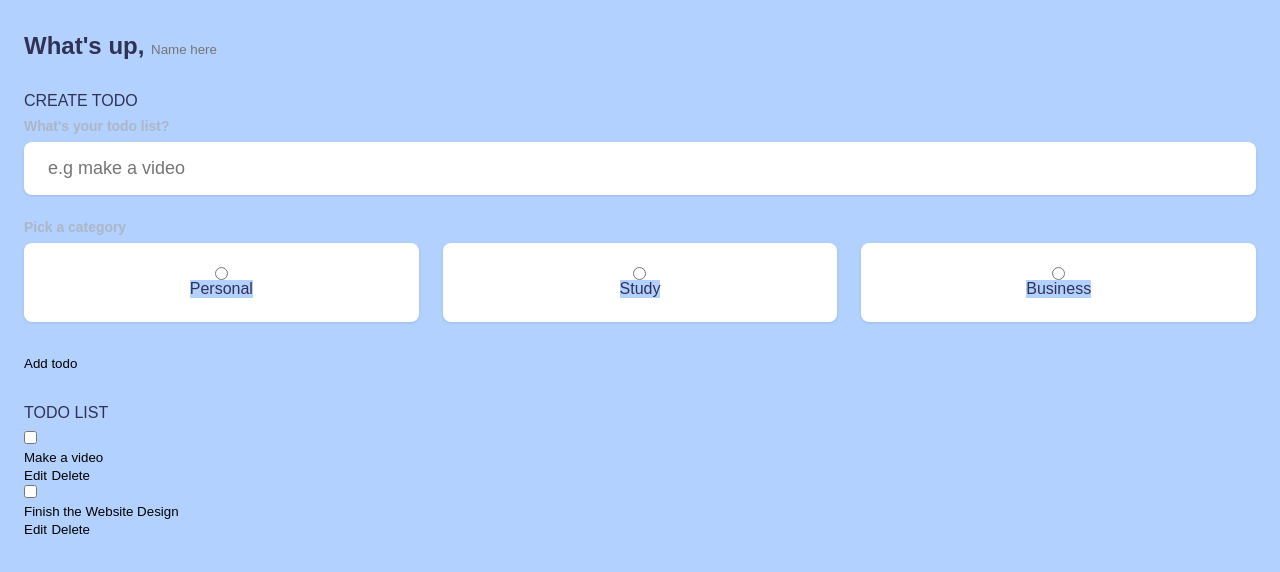
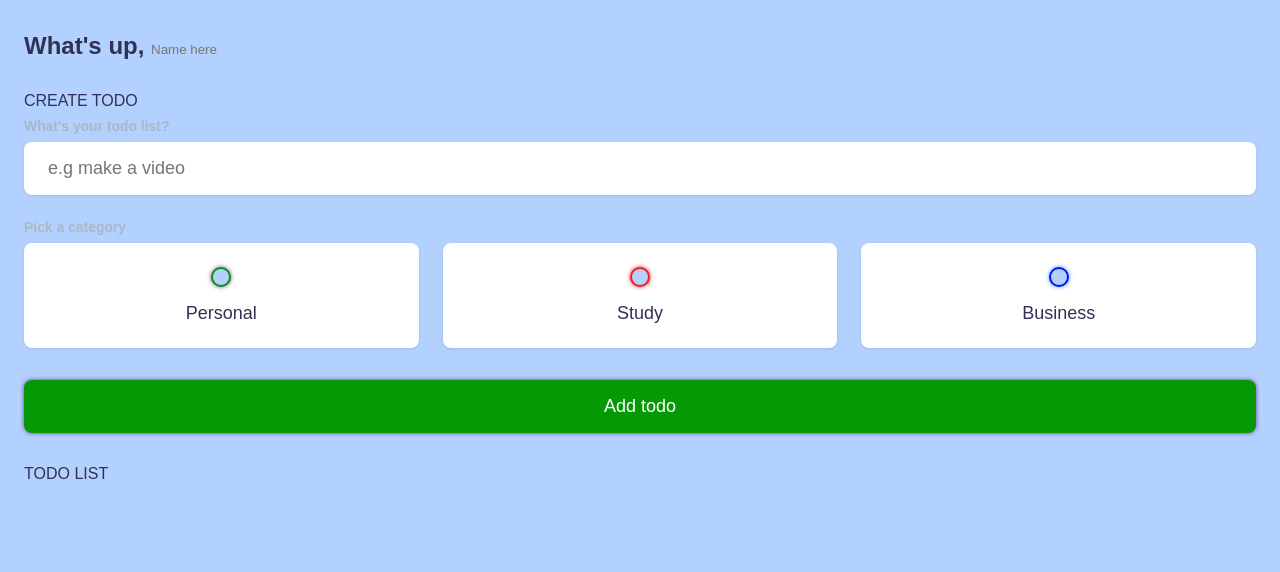
Before and after one commit to Petermwansa/todolist, a plain HTML site: page index.html in a window 1280 px wide. Drawn offline with Linux system fonts and the light colour scheme; a web font is replaced by a local one.

Commit message:
Add the CSS to the project

```diff
--- a/index.html
+++ b/index.html
@@ -33,7 +33,7 @@
                 <div class="options">
                     <label>
                         <input type="radio" name="category" value="business" id="category1" >
-                        <span class="bubble business"></span>
+                        <span class="bubble personal"></span>
                         <div>Personal</div>
                     </label>
 
@@ -45,7 +45,7 @@
 
                     <label>
                         <input type="radio" name="category" value="personal" id="category3" >
-                        <span class="bubble personal1"></span>
+                        <span class="bubble business"></span>
                         <div>Business</div>
                     </label>
                 </div>
@@ -58,7 +58,7 @@
         <section class="todo-list">
             <h3>TODO LIST</h3>
             <div class="list" id="todo-list">
-                <div class="todo-item">
+                <!-- <div class="todo-item done">
                     <label>
                         <input type="checkbox">
                         <span class="bubble business"></span>
@@ -70,11 +70,11 @@
 
                     <div class="actions">
                         <button class="edit">Edit</button>
-                        <button class="edit">Delete</button>
+                        <button class="delete">Delete</button>
                     </div>
                 </div>
 
-                <div class="todo-item">
+                <div class="todo-item done">
                     <label>
                         <input type="checkbox">
                         <span class="bubble business"></span>
@@ -86,9 +86,9 @@
 
                     <div class="actions">
                         <button class="edit">Edit</button>
-                        <button class="edit">Delete</button>
+                        <button class="delete">Delete</button>
                     </div>
-                </div>
+                </div> -->
             </div>
 
         </section>
--- a/styles.css
+++ b/styles.css
@@ -1,16 +1,18 @@
 :root {
     --primary: #059905;
     --business: #0018f5;
+    --study: rgba(255, 0, 0, 0.867);
     --personal: var(--primary);
     --light: #eeee;
     --dark: #313154;
     --grey: #aaaa;
-    --danger: #ff5b57;
+    --danger: #9b0300;
 
     --shadow: 0 1px 3px rgba(0, 0, 0, 0.1);
 
     --business-glow: 0px 0px 4px rgba(0, 102, 255, 0.75);
-    --business-glow: 0px 0px 4px rgb(234, 64, 164, 0.75);
+    --personal-glow: 0px 0px 4px rgba(80, 0, 112, 0.75);
+    --study-glow: 0px 0px 4px rgba(253, 0, 0, 0.867);
 }
 
 * {
@@ -106,3 +108,138 @@ h4 {
     box-shadow: var(--shadow);
     cursor: pointer;
 }
+
+.create-todo .options label div {
+    background: none;
+}
+
+input[type="radio"],
+input[type="checkbox"] {
+    display: none;
+}
+
+.bubble {
+    display: flex;
+    align-items: center;
+    justify-content: center;
+    width: 20px;
+    height: 20px;
+    border-radius: 50%;
+    border: 2px solid var(--business);
+    box-shadow: var(--business-glow);
+}
+
+.bubble.personal {
+    border-color: var(--personal);
+    box-shadow: var(--personal-glow);
+}
+
+.bubble.study {
+    border-color: var(--study);
+    box-shadow: var(--study-glow);
+}
+
+.bubble::after {
+    content: "";
+    display: block;
+    opacity: 0;
+    width: 0;
+    height: 0px;
+    background-color: var(--business);
+    box-shadow: var(--business-glow);
+    border-radius: 50%;
+    transition: .2s ease-in-out;
+}
+
+.bubble.personal::after {
+    background-color: var(--personal);
+    box-shadow: var(--personal-glow);
+}
+
+.bubble.study::after {
+    background-color: var(--study);
+    box-shadow: var(--study-glow);
+}
+
+input:checked ~ .bubble::after {
+    width: 12px;
+    height: 12px;
+    opacity: 1;
+}
+
+.create-todo .options label div {
+    color: var(--daek);
+    font-size: 1.125rem;
+    margin-top: 1rem;
+}
+
+.create-todo input[type="submit"] {
+    display: block;
+    width: 100%;
+    font-size: 1.125rem;
+    padding: 1rem 1.5rem;
+    color: #ffff;
+    background-color: var(--primary);
+    border-radius: .5rem;
+    box-shadow: var(--personal-glow);
+}
+
+.create-todo input[type="submit"]:hover {
+    opacity: .85;
+}
+
+.todo-list .list {
+    margin: 1rem 0;
+}
+
+.todo-list .todo-item {
+    display: flex;
+    align-items: center;
+    background-color: #ffff;
+    padding: 1rem;
+    border-radius: .5rem;
+    box-shadow: var(--shadow);
+    margin-bottom: 1rem;
+}
+
+.todo-list .todo-item div {
+    background: none;
+}
+
+.todo-item .todo-content input {
+    color: var(--dark);
+    font-size: 1rem;
+}
+
+.todo-item .actions {
+    display: flex;
+    align-items: center;
+
+}
+
+.todo-item .actions button {
+    display: block;
+    padding: .5rem;
+    border-radius: .2rem;
+    color: #fff;
+    cursor: pointer;
+    transition: .2 ease-in-out;
+}
+
+.todo-item .actions button:hover {
+    opacity: .8;
+}
+
+.todo-item .actions .edit {
+    margin-right: .5rem;
+    background-color: var(--primary);
+}
+
+.todo-item .actions .delete {
+    background-color: var(--danger);
+}
+
+.todo-item.done .todo-content input {
+    text-decoration: line-through;
+    color: var(--grey);
+}
```
